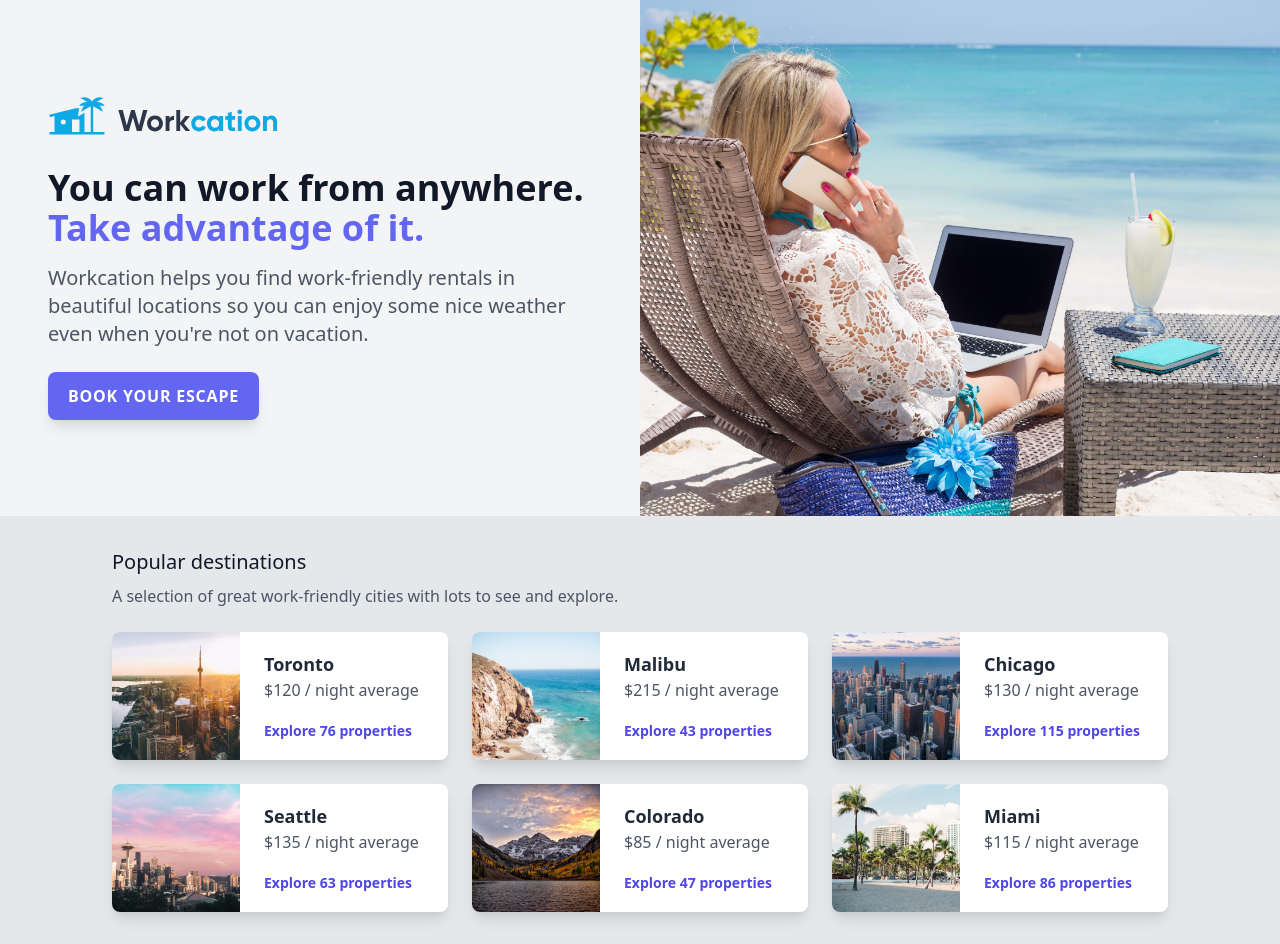
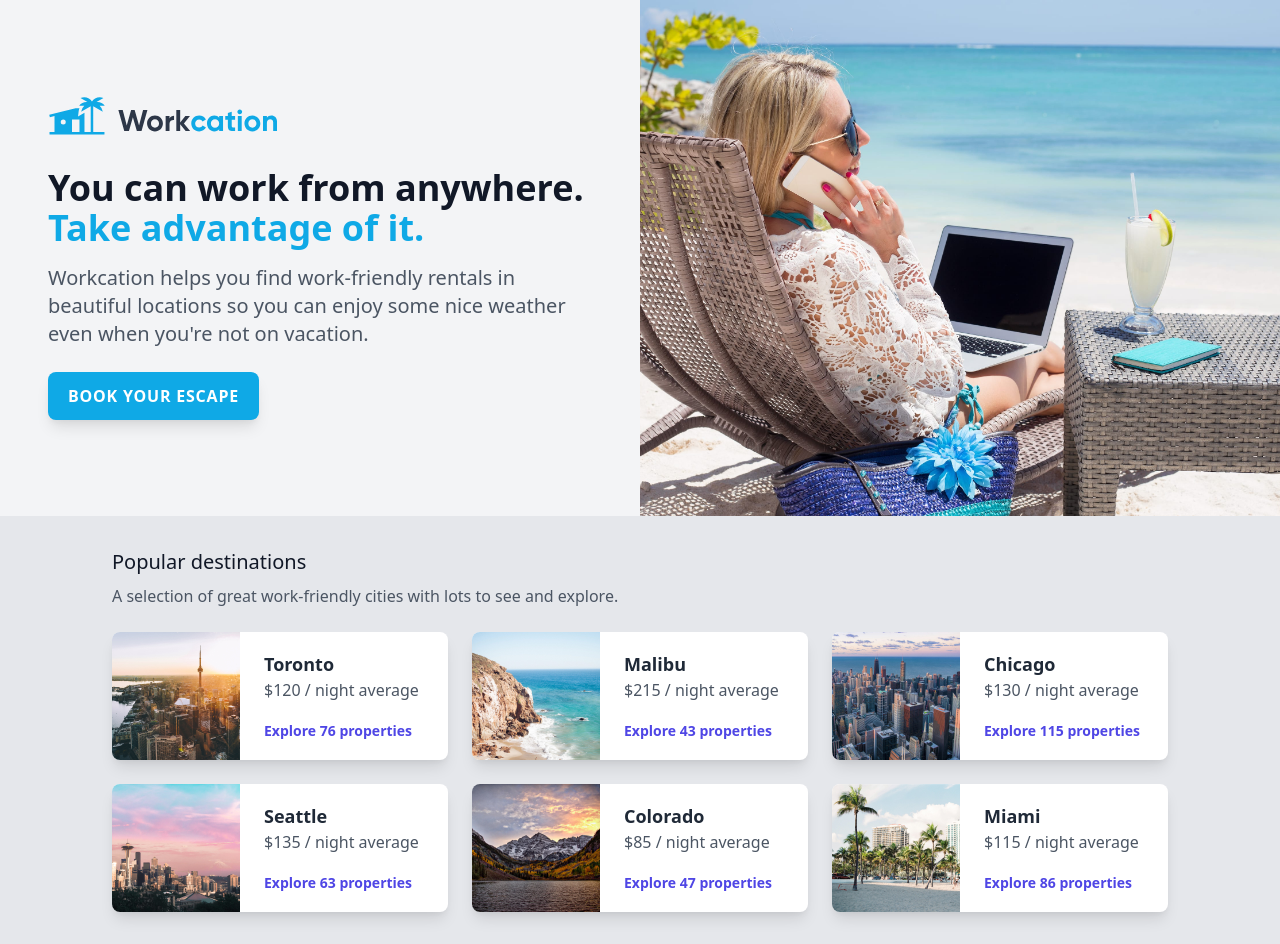
Before and after one commit to jro31/tailwind-demo-2, a React (Vite) app: page / in a window 1280 px wide. Built offline with nearby package versions, Linux system fonts and the light colour scheme.

Commit message:
Add the color 'brand' and use it in the jsx

```diff
--- a/src/App.jsx
+++ b/src/App.jsx
@@ -18,7 +18,7 @@ export default function App() {
             <h1 className='mt-6 text-2xl font-bold text-gray-900 sm:mt-8 sm:text-4xl lg:text-3xl xl:text-4xl'>
               You can work from anywhere.
               <br className='hidden lg:inline' />{' '}
-              <span className='text-indigo-500'>Take advantage of it.</span>
+              <span className='text-brand'>Take advantage of it.</span>
             </h1>
             <p className='mt-2 text-gray-600 sm:mt-4 sm:text-xl'>
               Workcation helps you find work-friendly rentals in beautiful locations so you can
@@ -26,7 +26,7 @@ export default function App() {
             </p>
             <div className='mt-4 space-x-1 sm:mt-6'>
               <a
-                className='inline-block px-5 py-3 rounded-lg transform transition bg-indigo-500 hover:bg-indigo-400 hover:-translate-y-0.5 focus:ring-indigo-500 focus:ring-opacity-50 focus:outline-none focus:ring focus:ring-offset-2 active:bg-indigo-600 uppercase tracking-wider font-semibold text-sm text-white shadow-lg sm:text-base'
+                className='inline-block px-5 py-3 rounded-lg transform transition bg-brand hover:bg-indigo-400 hover:-translate-y-0.5 focus:ring-brand focus:ring-opacity-50 focus:outline-none focus:ring focus:ring-offset-2 active:bg-indigo-600 uppercase tracking-wider font-semibold text-sm text-white shadow-lg sm:text-base'
                 href='#'
               >
                 Book your escape
--- a/tailwind.config.js
+++ b/tailwind.config.js
@@ -2,12 +2,18 @@ module.exports = {
   purge: [],
   darkMode: false, // or 'media' or 'class'
   theme: {
-    extend: {},
+    extend: {
+      colors: {
+        brand: '#0fa9e6',
+      },
+    },
   },
   variants: {
     extend: {
-      backgroundColor: ["active"],
+      backgroundColor: ['active'],
     },
   },
   plugins: [],
 };
+
+// By default, 'theme' will inherit the default tailwind theme
```
